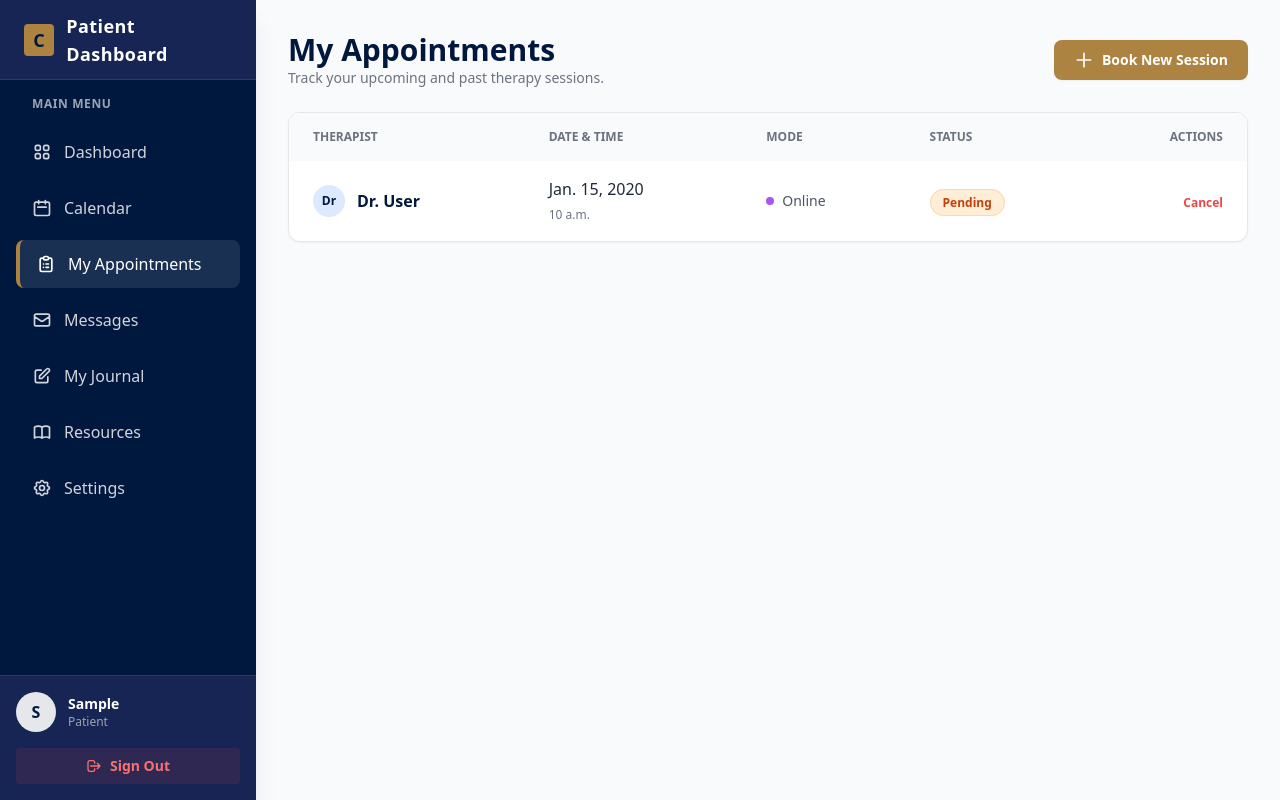
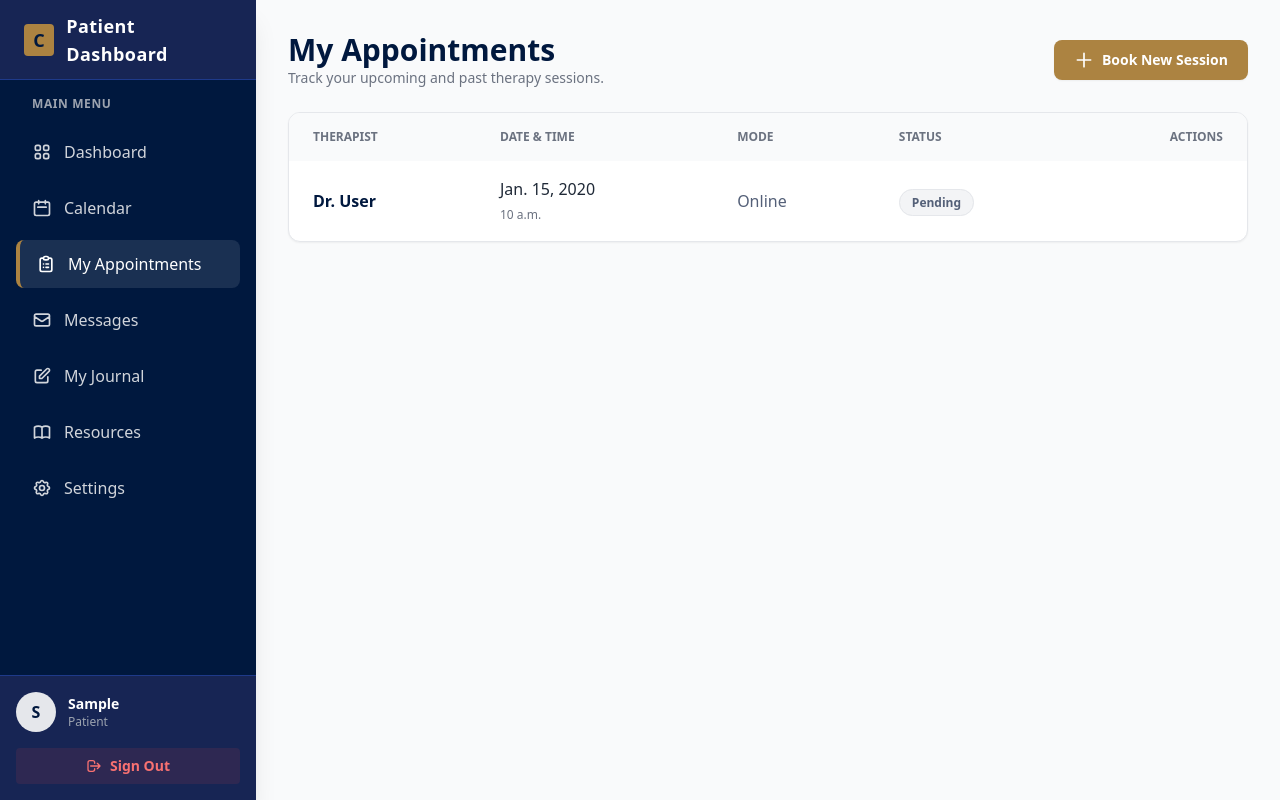
Before and after one commit to Flora72/CMHS, a Django app: page /appointments/my-appointments/ in a window 1280 px wide. Run offline with Django 5.2, Linux system fonts and the light colour scheme; a user stored in the database is signed in; tables that the repository leaves empty hold one stand-in row (values such as "Sample post"); some libraries are stand-ins or nearby versions.

Commit message:
link generation update to match both the therapist and patients

```diff
--- a/templates/appointments/patient_appointments.html
+++ b/templates/appointments/patient_appointments.html
@@ -4,11 +4,8 @@
 
 {% block content %}
 <div class="fixed inset-0 flex bg-gray-50 overflow-hidden font-sans">
-
     {% include 'includes/patient_sidebar.html' %}
-
     <main class="flex-1 overflow-y-auto bg-gray-50 p-4 md:p-8 w-full flex flex-col mt-16 md:mt-0">
-
         <div class="flex flex-col md:flex-row justify-between items-start md:items-center mb-6 gap-4">
             <div>
                 <h1 class="text-3xl font-bold text-chiromo-navy">My Appointments</h1>
@@ -29,142 +26,47 @@
                         <h3 class="font-bold text-chiromo-navy text-lg">Dr. {{ appt.therapist.last_name }}</h3>
                         <p class="text-sm text-gray-500">{{ appt.time }}</p>
                     </div>
-                    {% if appt.status == 'confirmed' %}
-                        <span class="px-2 py-1 rounded text-xs font-bold bg-green-100 text-green-700">Confirmed</span>
-                    {% elif appt.status == 'pending' %}
-                        <span class="px-2 py-1 rounded text-xs font-bold bg-orange-100 text-orange-700">Pending</span>
-                    {% elif appt.status == 'completed' %}
-                        <span class="px-2 py-1 rounded text-xs font-bold bg-gray-100 text-gray-600">Completed</span>
-                    {% else %}
-                        <span class="px-2 py-1 rounded text-xs font-bold bg-red-100 text-red-700">Cancelled</span>
-                    {% endif %}
-                </div>
-
-                <div class="flex items-center gap-2 text-sm text-gray-600 mb-4">
-                    {% if appt.mode == 'online' %}
-                        <span class="flex items-center gap-1 text-purple-600 font-bold bg-purple-50 px-2 py-1 rounded">
-                            <svg class="w-4 h-4" fill="none" stroke="currentColor" viewBox="0 0 24 24"><path stroke-linecap="round" stroke-linejoin="round" stroke-width="2" d="M15 10l4.553-2.276A1 1 0 0121 8.618v6.764a1 1 0 01-1.447.894L15 14M5 18h8a2 2 0 002-2V8a2 2 0 00-2-2H5a2 2 0 00-2 2v8a2 2 0 002 2z"></path></svg>
-                            Online
-                        </span>
-                    {% else %}
-                        <span class="flex items-center gap-1 text-blue-600 font-bold bg-blue-50 px-2 py-1 rounded">
-                            <svg class="w-4 h-4" fill="none" stroke="currentColor" viewBox="0 0 24 24"><path stroke-linecap="round" stroke-linejoin="round" stroke-width="2" d="M19 21V5a2 2 0 00-2-2H7a2 2 0 00-2 2v16m14 0h2m-2 0h-5m-9 0H3m2 0h5M9 7h1m-1 4h1m4-4h1m-1 4h1m-5 10v-5a1 1 0 011-1h2a1 1 0 011 1v5m-4 0h4"></path></svg>
-                            In-Person
-                        </span>
-                    {% endif %}
+                    {% if appt.status == 'confirmed' %}<span class="px-2 py-1 rounded text-xs font-bold bg-green-100 text-green-700">Confirmed</span>
+                    {% elif appt.status == 'pending' %}<span class="px-2 py-1 rounded text-xs font-bold bg-orange-100 text-orange-700">Pending</span>
+                    {% elif appt.status == 'completed' %}<span class="px-2 py-1 rounded text-xs font-bold bg-gray-100 text-gray-600">Completed</span>
+                    {% else %}<span class="px-2 py-1 rounded text-xs font-bold bg-red-100 text-red-700">Cancelled</span>{% endif %}
                 </div>
 
                 <div class="mt-4 flex gap-2">
                     {% if appt.status == 'confirmed' and appt.mode == 'online' %}
-                        {% if appt.meeting_link %}
-                            <a href="{{ appt.meeting_link }}" target="_blank" class="flex-1 block text-center bg-chiromo-navy text-white py-2 rounded-lg text-sm font-bold shadow-sm hover:bg-blue-900 transition">
-                                Join Meeting
-                            </a>
-                        {% else %}
-                            <button disabled class="flex-1 bg-gray-100 text-gray-400 py-2 rounded-lg text-sm font-bold cursor-not-allowed">
-                                Link Pending
-                            </button>
-                        {% endif %}
+                        <a href="https://meet.jit.si/CMHS-Therapy-{{ appt.id }}-{{ appt.date|date:'Ymd' }}" target="_blank" class="flex-1 block text-center bg-chiromo-navy text-white py-2 rounded-lg text-sm font-bold shadow-sm hover:bg-blue-900 transition">
+                            Join Meeting
+                        </a>
                     {% elif appt.status == 'pending' %}
-                        <a href="{% url 'cancel_appointment' appt.id %}" onclick="return confirm('Are you sure you want to cancel?')" class="flex-1 block text-center border border-red-200 text-red-500 py-2 rounded-lg text-sm font-bold hover:bg-red-50 transition">
-                            Cancel Request
-                        </a>
+                        <a href="{% url 'cancel_appointment' appt.id %}" onclick="return confirm('Cancel?')" class="flex-1 block text-center border border-red-200 text-red-500 py-2 rounded-lg text-sm font-bold hover:bg-red-50 transition">Cancel Request</a>
                     {% endif %}
                 </div>
             </div>
-            {% empty %}
-                <div class="text-center py-12 bg-white rounded-xl border border-dashed border-gray-300">
-                    <p class="text-gray-500">No appointments found.</p>
-                </div>
             {% endfor %}
         </div>
 
         <div class="hidden md:block bg-white rounded-xl shadow-sm border border-gray-200 overflow-hidden">
             <table class="w-full text-left border-collapse">
                 <thead class="bg-gray-50 text-gray-500 text-xs uppercase">
-                    <tr>
-                        <th class="px-6 py-4">Therapist</th>
-                        <th class="px-6 py-4">Date & Time</th>
-                        <th class="px-6 py-4">Mode</th>
-                        <th class="px-6 py-4">Status</th>
-                        <th class="px-6 py-4 text-right">Actions</th>
-                    </tr>
+                    <tr><th class="px-6 py-4">Therapist</th><th class="px-6 py-4">Date & Time</th><th class="px-6 py-4">Mode</th><th class="px-6 py-4">Status</th><th class="px-6 py-4 text-right">Actions</th></tr>
                 </thead>
                 <tbody class="divide-y divide-gray-100">
                     {% for appt in appointments %}
                     <tr class="hover:bg-gray-50 transition group">
-                        <td class="px-6 py-4">
-                            <div class="flex items-center gap-3">
-                                <div class="w-8 h-8 rounded-full bg-blue-100 text-chiromo-navy flex items-center justify-center font-bold text-xs">
-                                    Dr
-                                </div>
-                                <span class="font-bold text-chiromo-navy">Dr. {{ appt.therapist.last_name }}</span>
-                            </div>
-                        </td>
-                        <td class="px-6 py-4">
-                            <span class="font-medium text-gray-800">{{ appt.date }}</span> <br>
-                            <span class="text-xs text-gray-500">{{ appt.time }}</span>
-                        </td>
-                        <td class="px-6 py-4">
-                            {% if appt.mode == 'online' %}
-                                <div class="flex items-center gap-2">
-                                    <div class="w-2 h-2 rounded-full bg-purple-500"></div>
-                                    <span class="text-sm text-gray-600">Online</span>
-                                </div>
-                            {% else %}
-                                <div class="flex items-center gap-2">
-                                    <div class="w-2 h-2 rounded-full bg-blue-500"></div>
-                                    <span class="text-sm text-gray-600">In-Person</span>
-                                </div>
-                            {% endif %}
-                        </td>
-                        <td class="px-6 py-4">
-                            {% if appt.status == 'confirmed' %}
-                                <span class="px-3 py-1 rounded-full text-xs font-bold bg-green-100 text-green-700 border border-green-200">Confirmed</span>
-                            {% elif appt.status == 'pending' %}
-                                <span class="px-3 py-1 rounded-full text-xs font-bold bg-orange-100 text-orange-700 border border-orange-200">Pending</span>
-                            {% elif appt.status == 'completed' %}
-                                <span class="px-3 py-1 rounded-full text-xs font-bold bg-gray-100 text-gray-600 border border-gray-200">Completed</span>
-                            {% else %}
-                                <span class="px-3 py-1 rounded-full text-xs font-bold bg-red-100 text-red-700 border border-red-200">Cancelled</span>
-                            {% endif %}
-                        </td>
+                        <td class="px-6 py-4"><span class="font-bold text-chiromo-navy">Dr. {{ appt.therapist.last_name }}</span></td>
+                        <td class="px-6 py-4"><span class="font-medium text-gray-800">{{ appt.date }}</span> <br><span class="text-xs text-gray-500">{{ appt.time }}</span></td>
+                        <td class="px-6 py-4">{% if appt.mode == 'online' %}Online{% else %}In-Person{% endif %}</td>
+                        <td class="px-6 py-4"><span class="px-3 py-1 rounded-full text-xs font-bold {% if appt.status == 'confirmed' %}bg-green-100 text-green-700{% else %}bg-gray-100{% endif %} border">{{ appt.status|capfirst }}</span></td>
                         <td class="px-6 py-4 text-right">
                             {% if appt.status == 'confirmed' and appt.mode == 'online' %}
-                                {% if appt.meeting_link %}
-                                    <a href="{{ appt.meeting_link }}" target="_blank" class="inline-block text-xs bg-chiromo-navy text-white px-3 py-1.5 rounded hover:bg-blue-900 transition shadow-sm">
-                                        Join
-                                    </a>
-                                {% else %}
-                                    <span class="text-xs text-gray-400 italic">Waiting for link</span>
-                                {% endif %}
-                            {% elif appt.status == 'pending' %}
-                                <a href="{% url 'cancel_appointment' appt.id %}" onclick="return confirm('Are you sure you want to cancel this appointment?')" class="text-xs text-red-500 hover:text-red-700 font-bold hover:underline">
-                                    Cancel
-                                </a>
-                            {% else %}
-                                <span class="text-xs text-gray-400">-</span>
+                                <a href="https://meet.jit.si/CMHS-Therapy-{{ appt.id }}-{{ appt.date|date:'Ymd' }}" target="_blank" class="inline-block text-xs bg-chiromo-navy text-white px-3 py-1.5 rounded hover:bg-blue-900 shadow-sm">Join</a>
                             {% endif %}
-                        </td>
-                    </tr>
-                    {% empty %}
-                    <tr>
-                        <td colspan="5" class="px-6 py-16 text-center">
-                            <div class="flex flex-col items-center justify-center">
-                                <div class="w-16 h-16 bg-gray-50 rounded-full flex items-center justify-center mb-4">
-                                    <svg class="w-8 h-8 text-gray-300" fill="none" stroke="currentColor" viewBox="0 0 24 24"><path stroke-linecap="round" stroke-linejoin="round" stroke-width="2" d="M8 7V3m8 4V3m-9 8h10M5 21h14a2 2 0 002-2V7a2 2 0 00-2-2H5a2 2 0 00-2 2v12a2 2 0 002 2z"></path></svg>
-                                </div>
-                                <h3 class="text-lg font-bold text-gray-900">No appointments yet</h3>
-                                <p class="text-gray-500 text-sm mt-1 max-w-xs mx-auto">Book your first session with our therapists to get started.</p>
-                                <a href="{% url 'book_appointment' %}" class="mt-4 text-chiromo-gold font-bold hover:underline text-sm">Book Now &rarr;</a>
-                            </div>
                         </td>
                     </tr>
                     {% endfor %}
                 </tbody>
             </table>
         </div>
-
     </main>
 </div>
 {% endblock %}
```
